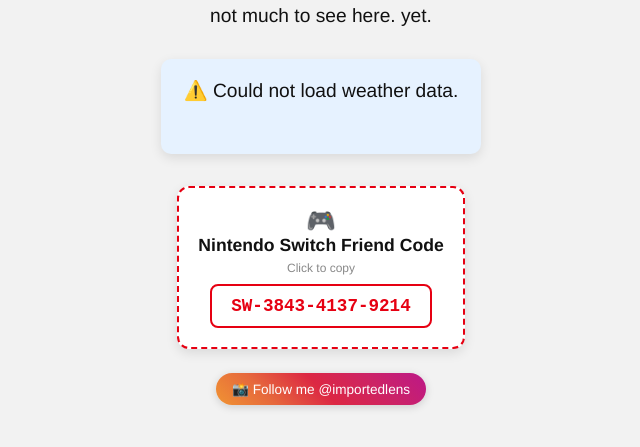
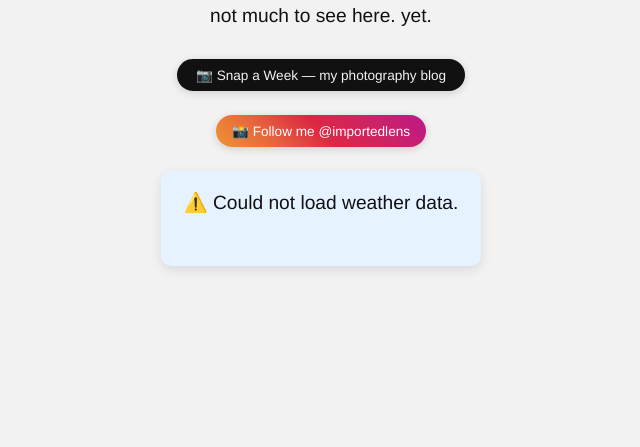
Before and after one commit to DallasGeek/joet.uk, a plain HTML site: page index.html in a window 1280 px wide. Shown: the part 155-602 px from the top of the page, without its empty margins (319-959 px from the left). Drawn offline with Linux system fonts and the light colour scheme; no server answers.

Commit message:
Update index.html

```diff
--- a/index.html
+++ b/index.html
@@ -42,55 +42,12 @@
       display: block;
       box-shadow: 0 4px 12px rgba(0,0,0,0.1);
       box-sizing: border-box;
-    }
-    .temp-label {
-      font-weight: bold;
+      margin-top: 1.5rem;
     }
     .small {
       font-size: 0.8rem;
       color: #555;
       margin-top: 0.5rem;
-    }
-    #friend-code-box {
-      margin-top: 2rem;
-      padding: 1.2rem;
-      border: 2px dashed #e60012;
-      border-radius: 12px;
-      background: #fff;
-      display: inline-block;
-      box-shadow: 0 4px 12px rgba(0,0,0,0.1);
-      text-align: center;
-    }
-    #friend-code-box strong {
-      display: block;
-      margin-bottom: 0.3rem;
-      font-size: 1.1rem;
-    }
-    #copy-hint {
-      display: block;
-      font-size: 0.75rem;
-      color: #888;
-      margin-bottom: 0.6rem;
-    }
-    #copy-button {
-      font-family: 'Courier New', monospace;
-      padding: 0.6rem 1.2rem;
-      border: 2px solid #e60012;
-      border-radius: 8px;
-      background: #fff;
-      cursor: pointer;
-      font-size: 1.1rem;
-      transition: all 0.2s ease;
-      font-weight: bold;
-      color: #e60012;
-    }
-    #copy-button:hover {
-      background: #ffe6e6;
-      transform: translateY(-2px);
-      box-shadow: 0 2px 8px rgba(230, 0, 18, 0.2);
-    }
-    #copy-button:active {
-      transform: translateY(0);
     }
     #instagram-badge {
       margin-top: 1.5rem;
@@ -108,12 +65,37 @@
       transform: translateY(-2px);
       box-shadow: 0 4px 12px rgba(0,0,0,0.25);
     }
+    #blog-badge {
+      display: inline-block;
+      padding: 0.5rem 1.2rem;
+      background: #111;
+      color: #f2f2f2;
+      text-decoration: none;
+      border-radius: 20px;
+      font-size: 0.85rem;
+      transition: transform 0.2s ease, box-shadow 0.2s ease;
+      box-shadow: 0 2px 8px rgba(0,0,0,0.15);
+    }
+    #blog-badge:hover {
+      background: #333;
+      transform: translateY(-2px);
+      box-shadow: 0 4px 12px rgba(0,0,0,0.25);
+    }
   </style>
 </head>
 <body>
   <div id="container">
     <h1>hello</h1>
     <p>not much to see here. yet.</p>
+
+    <a href="https://snapaweek.wordpress.com" target="_blank" id="blog-badge">
+      📷 Snap a Week — my photography blog
+    </a>
+
+    <a href="https://instagram.com/importedlens" target="_blank" id="instagram-badge">
+      📸 Follow me @importedlens
+    </a>
+
     <div id="weather-widget">
       <div><strong>Who is warmer?</strong></div>
       <div>Dallas, TX: <span id="dallasC">--</span>°C / <span id="dallasF">--</span>°F</div>
@@ -121,18 +103,8 @@
       <div id="diffText">Difference: --</div>
       <div class="small">(Updates on page load)</div>
     </div>
+  </div>
 
-    <div id="friend-code-box">
-      <span style="font-size: 1.5rem;">🎮</span>
-      <strong>Nintendo Switch Friend Code</strong>
-      <small id="copy-hint">Click to copy</small>
-      <button id="copy-button" onclick="copyFriendCode()">SW-3843-4137-9214</button>
-    </div>
-
-    <a href="https://instagram.com/importedlens" target="_blank" id="instagram-badge">
-      📸 Follow me @importedlens
-    </a>
-  </div>
   <script>
     const apiKey = 'e24ff34aad05e3dffde053dcc765a612';
     function cToF(c) {
@@ -155,11 +127,8 @@
     }
     async function updateTemps() {
       try {
-        console.log('Starting temperature fetch...');
         const dallasTempC = await fetchTemp('Dallas', 'US');
-        console.log('Dallas Temp:', dallasTempC);
         const cambridgeTempC = await fetchTemp('Cambridge', 'GB');
-        console.log('Cambridge Temp:', cambridgeTempC);
         const dallasTempF = cToF(dallasTempC);
         const cambridgeTempF = cToF(cambridgeTempC);
         safeSet('dallasC', dallasTempC.toFixed(1));
@@ -177,7 +146,6 @@
           diffText = `Both cities are the same temperature`;
         }
         safeSet('diffText', diffText);
-        console.log('Temperatures updated on page.');
       } catch (err) {
         console.error('Error fetching weather:', err);
         const widget = document.getElementById('weather-widget');
@@ -185,23 +153,6 @@
       }
     }
 
-    function copyFriendCode() {
-      const friendCode = 'SW-3843-4137-9214';
-      const button = document.getElementById('copy-button');
-      navigator.clipboard.writeText(friendCode).then(() => {
-        button.textContent = 'Copied! 🎉';
-        setTimeout(() => {
-          button.textContent = friendCode;
-        }, 2000);
-      }).catch(err => {
-        console.error('Failed to copy:', err);
-        button.textContent = 'Copy failed ❌';
-        setTimeout(() => {
-          button.textContent = friendCode;
-        }, 2000);
-      });
-    }
-
     document.addEventListener('DOMContentLoaded', updateTemps);
   </script>
 </body>
```
